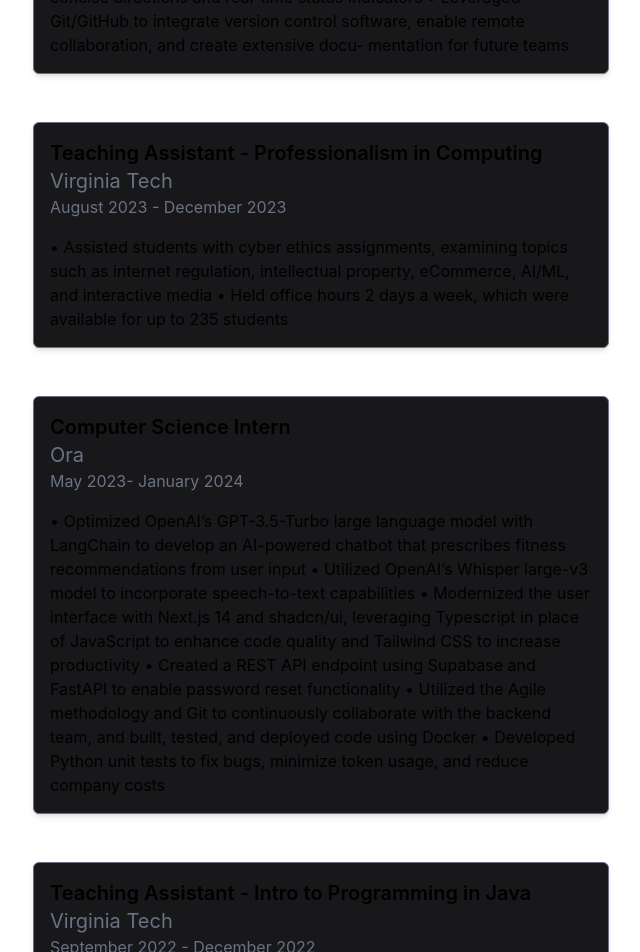
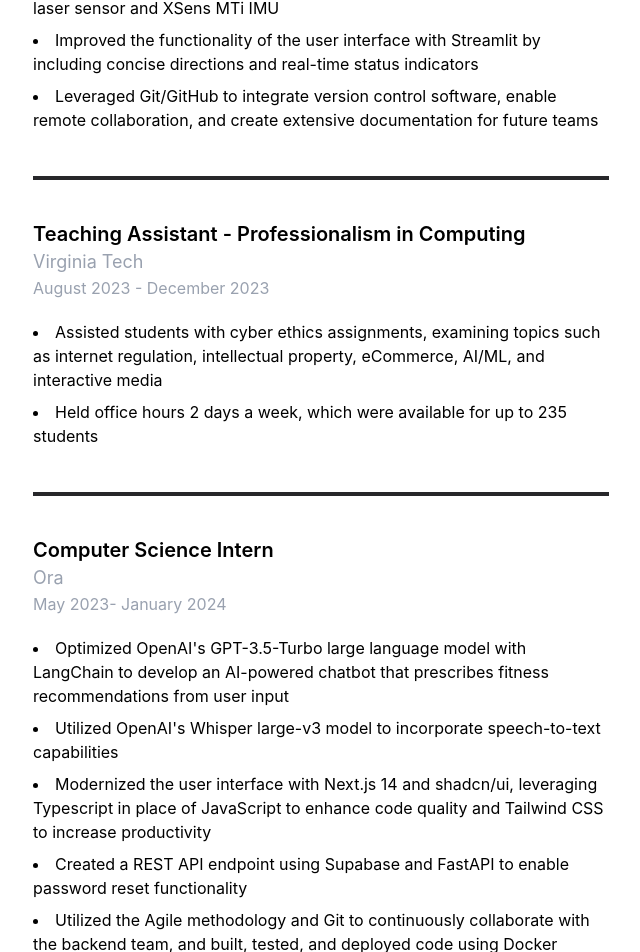
Before and after one commit to ndefelice/Portfolio, a Next.js app in the folder portfolio/: page /experience in a window 1280 px wide. Shown: the part 460-1412 px from the top of the page, without its empty margins (319-959 px from the left). Built offline with nearby package versions, Linux system fonts and the light colour scheme.

Commit message:
Job experience page done

```diff
--- a/portfolio/app/components/job-card.tsx
+++ b/portfolio/app/components/job-card.tsx
@@ -13,16 +13,20 @@ type JobCardProps = {
   title: string
   company: string
   date: string
-  description: string
+  description: string[]
 }
 
 export const JobCard: React.FC<JobCardProps> = ({ title, company, date, description }) => {
 return (
-    <div className="border border-gray-500 bg-zinc-900 shadow-md rounded-md p-4 my-4 mb-12">
-        <h2 className="text-xl font-semibold">{title}</h2>
-        <h2 className="text-xl text-gray-500">{company}</h2>
-        <h2 className="text-md text-gray-500">{date}</h2>
-        <p className="text-md mt-4">{description}</p>
-    </div>
+  <div className="border-b-4 border-b-zinc-800 py-10">
+    <h2 className="text-xl font-semibold">{title}</h2>
+    <h2 className="text-lg text-gray-400">{company}</h2>
+    <h2 className="text-md text-gray-400">{date}</h2>
+    <ul className="list-disc list-inside mt-4">
+      {description.map((item, index) => (
+        <li key={index} className="text-md py-1">{item}</li>
+      ))}
+    </ul>
+  </div>
 )
 }
--- a/portfolio/app/experience/page.tsx
+++ b/portfolio/app/experience/page.tsx
@@ -11,45 +11,44 @@ export default function Page() {
         title="Python Coding - Senior Design"
         company="Virginia Tech"
         date="January 2024 - May 2024"
-        description={`• Developed a multiprocessing application in Python to unify data retrieval from sensors that detect X and Z dimensions,
-        road roughness, and GPS coordinates\n
-        • Utilized the GoSDK and MTSDK APIs to extract data from a Gocator 2375 laser sensor and XSens MTi IMU \n
-        • Improved the functionality of the user interface with Streamlit by including concise directions and real-time status
-        indicators \n
-        • Leveraged Git/GitHub to integrate version control software, enable remote collaboration, and create extensive docu-
-        mentation for future teams`}
+        description={[
+          "Developed a multiprocessing application in Python to unify data retrieval from sensors that detect X and Z dimensions, road roughness, and GPS coordinates",
+          "Utilized the GoSDK and MTSDK APIs to extract data from a Gocator 2375 laser sensor and XSens MTi IMU",
+          "Improved the functionality of the user interface with Streamlit by including concise directions and real-time status indicators",
+          "Leveraged Git/GitHub to integrate version control software, enable remote collaboration, and create extensive documentation for future teams"
+        ]}
       />
       <JobCard
         title="Teaching Assistant - Professionalism in Computing"
         company="Virginia Tech"
         date="August 2023 - December 2023"
-        description={`• Assisted students with cyber ethics assignments, examining topics such as internet regulation, intellectual property,
-        eCommerce, AI/ML, and interactive media
-        • Held office hours 2 days a week, which were available for up to 235 students`}
+        description={[
+          "Assisted students with cyber ethics assignments, examining topics such as internet regulation, intellectual property, eCommerce, AI/ML, and interactive media",
+          "Held office hours 2 days a week, which were available for up to 235 students"
+        ]}
       />
       <JobCard
         title="Computer Science Intern"
         company="Ora"
         date="May 2023- January 2024"
-        description={`• Optimized OpenAI’s GPT-3.5-Turbo large language model with LangChain to develop an AI-powered chatbot that
-        prescribes fitness recommendations from user input
-        • Utilized OpenAI’s Whisper large-v3 model to incorporate speech-to-text capabilities
-        • Modernized the user interface with Next.js 14 and shadcn/ui, leveraging Typescript in place of JavaScript to enhance
-        code quality and Tailwind CSS to increase productivity
-        • Created a REST API endpoint using Supabase and FastAPI to enable password reset functionality
-        • Utilized the Agile methodology and Git to continuously collaborate with the backend team, and built, tested, and
-        deployed code using Docker
-        • Developed Python unit tests to fix bugs, minimize token usage, and reduce company costs`}
+        description={[
+          "Optimized OpenAI's GPT-3.5-Turbo large language model with LangChain to develop an AI-powered chatbot that prescribes fitness recommendations from user input",
+          "Utilized OpenAI's Whisper large-v3 model to incorporate speech-to-text capabilities",
+          "Modernized the user interface with Next.js 14 and shadcn/ui, leveraging Typescript in place of JavaScript to enhance code quality and Tailwind CSS to increase productivity",
+          "Created a REST API endpoint using Supabase and FastAPI to enable password reset functionality",
+          "Utilized the Agile methodology and Git to continuously collaborate with the backend team, and built, tested, and deployed code using Docker",
+          "Developed Python unit tests to fix bugs, minimize token usage, and reduce company costs"
+        ]}
       />
       <JobCard
         title="Teaching Assistant - Intro to Programming in Java"
         company="Virginia Tech"
         date="September 2022 - December 2022"
-        description={`• Assisted students with projects and homework related to Java, object-oriented programming, and other fundamental
-        programming concepts
-        • Held office hours 4-5 days a week, which were available for up to 70 students
-        • Helped the instructor grade students’ projects to evaluate their understanding of course content
-        `}
+        description={[
+          "Assisted students with projects and homework related to Java, object-oriented programming, and other fundamental programming concepts",
+          "Held office hours 4-5 days a week, which were available for up to 70 students",
+          "Helped the instructor grade students’ projects to evaluate their understanding of course content"
+        ]}
       />
       {/* <div className="my-8">
         <BlogPosts />
--- a/portfolio/app/global.css
+++ b/portfolio/app/global.css
@@ -25,7 +25,7 @@
     --sh-string: #0fa295;
   }
   html {
-    color-scheme: dark;
+    color-scheme: light dark;
   }
 }
 
```
